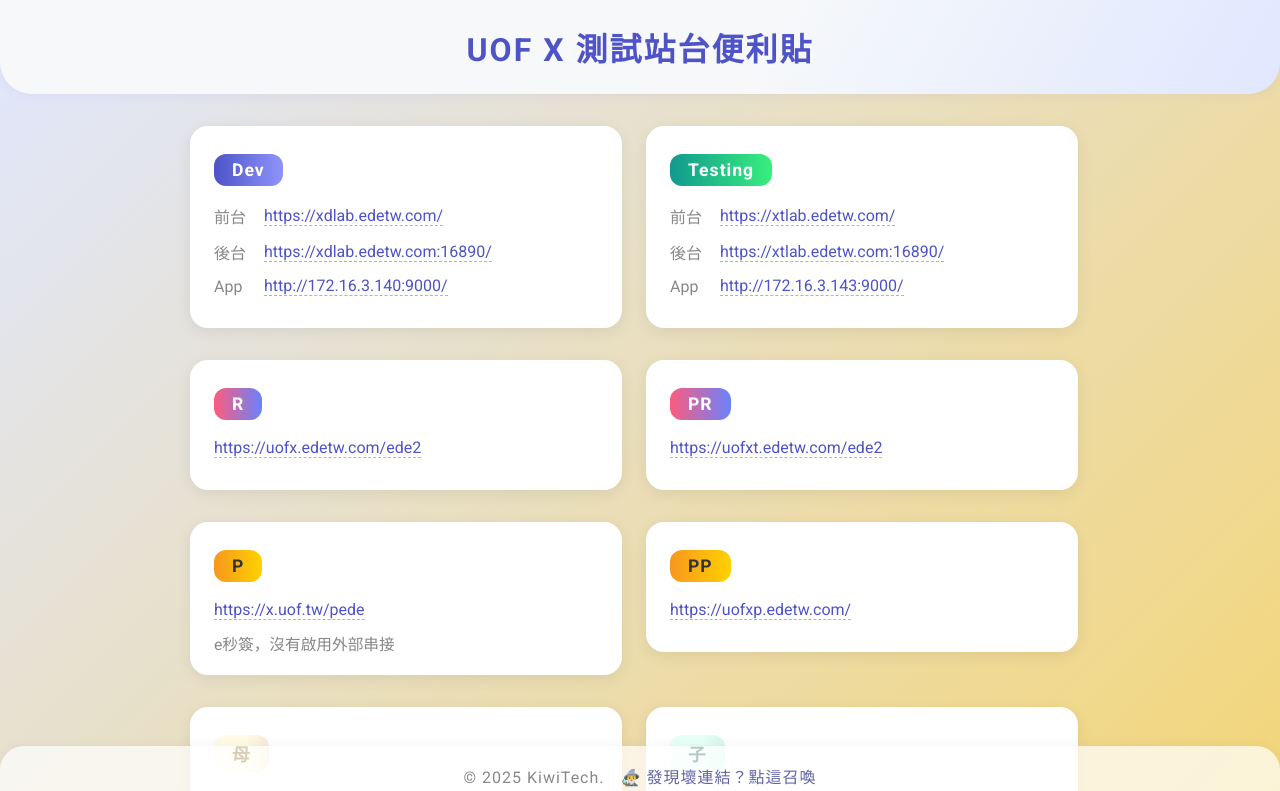
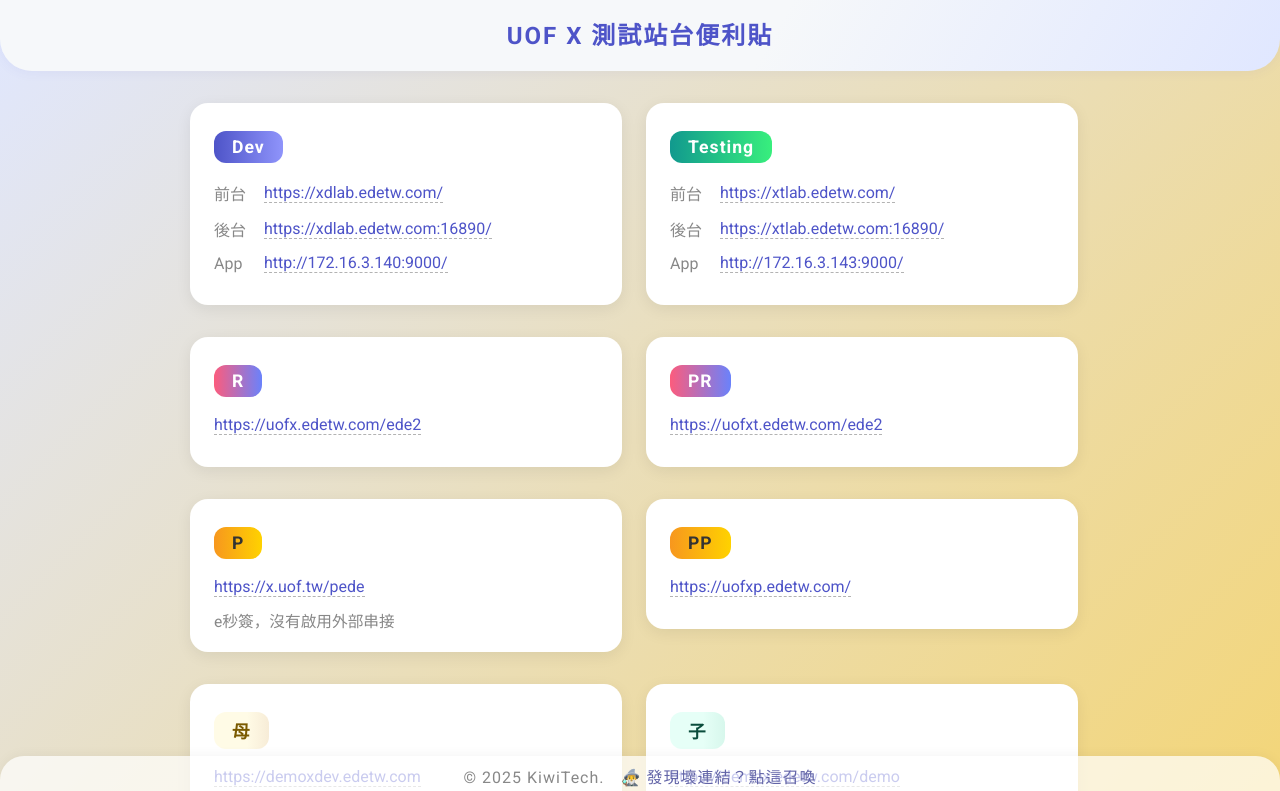
Before and after one commit to YachunHuang/my-shortcut, an Angular app: page / in a window 1280 px wide. Shown: the top 791 px of the page. Built offline with nearby package versions, Linux system fonts and the light colour scheme.

Commit message:
header、footer 間距

```diff
--- a/src/app/app.component.html
+++ b/src/app/app.component.html
@@ -1,5 +1,5 @@
 <div class="site-header">
-  <h1>UOF X 測試站台便利貼</h1>
+  <h2>UOF X 測試站台便利貼</h2>
 </div>
 <div class="link-content">
   <div class="container">
--- a/src/app/app.component.scss
+++ b/src/app/app.component.scss
@@ -1,19 +1,18 @@
 .site-header {
   background: linear-gradient(120deg, #f6f8fa 60%, #e0e7ff 100%);
   box-shadow: 0 2px 12px rgba(78, 84, 200, 0.06);
-  padding: 24px 0 16px 0;
+  padding: 16px 0 12px 0;
   text-align: center;
   border-bottom-left-radius: 32px;
   border-bottom-right-radius: 32px;
   margin-bottom: 32px;
 }
 
-.site-header h1 {
+.site-header h2 {
   font-weight: 700;
   color: #4e54c8;
   margin: 0 0 8px 0;
   letter-spacing: 2px;
-  font-size: 2rem;
   text-shadow: 0 1px 8px #fff6;
   background: none;
   -webkit-background-clip: initial;
@@ -33,7 +32,7 @@
   bottom: 0;
   width: 100%;
   text-align: center;
-  padding: 18px 0 12px 0;
+  padding: 8px 0 12px 0;
   color: #888;
   font-size: 1rem;
   background: rgba(255, 255, 255, 0.7);
```
